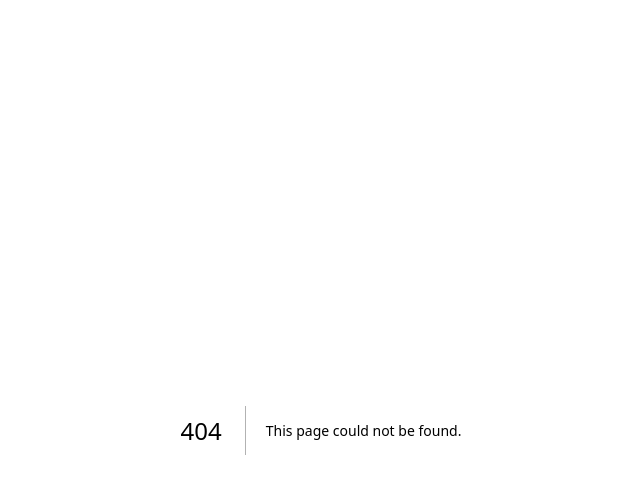
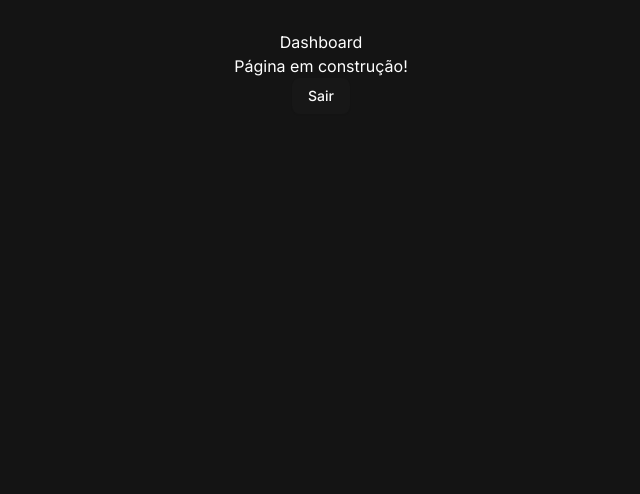
Before and after one commit to jaksondeoliveiramartins/fsc-labs-simple-finance, a Next.js app: page /dashboard in a window 1280 px wide. Before the commit this address had no page. Shown: the top 494 px of the page, without its empty margins (319-959 px from the left). Built offline with nearby package versions, Linux system fonts and the light colour scheme.

Commit message:
feat: add dashboard page and redirect user to dashboard upon successful login or signup

```diff
--- /dev/null
+++ b/app/dashboard/page.tsx
@@ -0,0 +1,22 @@
+"use client";
+
+import { useAuthContext } from "../_contexts/auth";
+import { Button } from "../_lib/components/ui/button";
+import { useRouter } from "next/navigation";
+export default function Dashboard() {
+  const { signOut } = useAuthContext();
+  const router = useRouter();
+
+  const handleSignOut = () => {
+    signOut();
+    router.push("/signin");
+  };
+
+  return (
+    <div className="flex flex-col items-center">
+      <h1>Dashboard</h1>
+      <span>Página em construção!</span>
+      <Button onClick={handleSignOut}>Sair</Button>
+    </div>
+  );
+}
--- a/app/signin/page.tsx
+++ b/app/signin/page.tsx
@@ -2,6 +2,7 @@
 
 import Link from "next/link";
 import Logo from "../_components/Logo";
+import { useRouter } from "next/navigation";
 import { OAuthProviders } from "../_components/OAuthProviders";
 import { Button } from "../_lib/components/ui/button";
 import { Input } from "../_lib/components/ui/input";
@@ -11,12 +12,13 @@ import { zodResolver } from "@hookform/resolvers/zod";
 import { loginFormSchema } from "../_forms/schemas/user";
 import { z } from "zod";
 import { Eye, EyeOff } from "lucide-react";
-import { useState } from "react";
+import { useState, useEffect } from "react";
 
 type LoginFormData = z.infer<typeof loginFormSchema>;
 
 export default function SignIn() {
-  const { login, isInitializing } = useAuthContext();
+  const router = useRouter();
+  const { user, login, isInitializing } = useAuthContext();
   const [showPassword, setShowPassword] = useState(false);
 
   const {
@@ -24,7 +26,7 @@ export default function SignIn() {
     handleSubmit,
     formState: { errors },
   } = useForm<LoginFormData>({
-    resolver: zodResolver(loginFormSchema), // Integração com o zod
+    resolver: zodResolver(loginFormSchema),
   });
 
   const onSubmit = async (data: LoginFormData) => {
@@ -34,6 +36,12 @@ export default function SignIn() {
       console.error("Erro ao realizar o login:", error);
     }
   };
+
+  useEffect(() => {
+    if (user) {
+      router.push("/dashboard");
+    }
+  }, [user, router]);
 
   if (isInitializing) {
     return <div>Carregando...</div>;
--- a/app/signup/page.tsx
+++ b/app/signup/page.tsx
@@ -2,7 +2,8 @@
 
 import Image from "next/image";
 import Link from "next/link";
-import { useState } from "react";
+import { useEffect, useState } from "react";
+import { useRouter } from "next/navigation";
 import { Eye, EyeOff } from "lucide-react";
 import { useForm } from "react-hook-form";
 import { Input } from "../_lib/components/ui/input";
@@ -16,7 +17,8 @@ import { z } from "zod";
 type SignUpFormData = z.infer<typeof signupFormSchema>;
 
 export default function SignUp() {
-  const { signup } = useAuthContext();
+  const router = useRouter();
+  const { user, isInitializing, signup } = useAuthContext();
   const [showPassword, setShowPassword] = useState(false);
   const [showConfirmPassword, setShowConfirmPassword] = useState(false);
 
@@ -46,6 +48,16 @@ export default function SignUp() {
       console.error("Erro ao realizar o cadastro:", error);
     }
   };
+
+  useEffect(() => {
+    if (user) {
+      router.push("/dashboard");
+    }
+  }, [user, router]);
+
+  if (isInitializing) {
+    return <div>Carregando...</div>;
+  }
 
   return (
     <main className="flex min-h-screen flex-col items-center">
```
